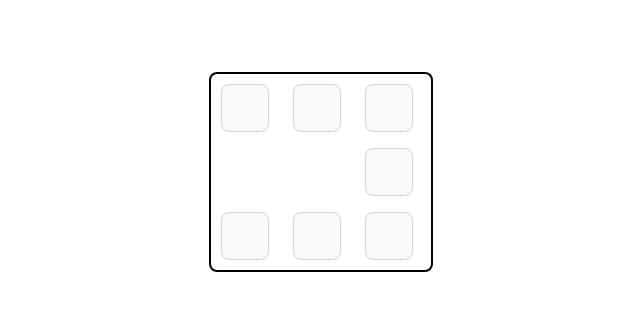
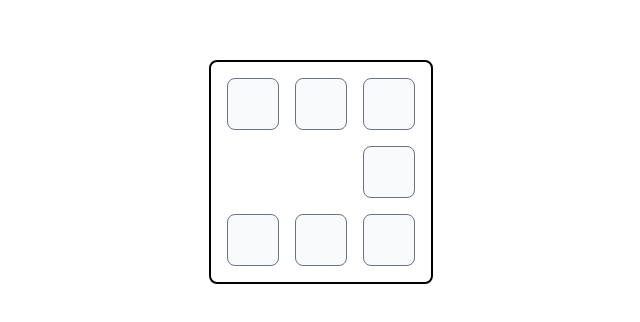
Before and after one commit to Longas13/boxes, a React (Create React App) app: page / in a window 1280 px wide. Shown: the part 228-550 px from the top of the page, without its empty margins (319-959 px from the left). Built offline with nearby package versions, Linux system fonts and the light colour scheme.

Commit message:
feat: Refactor GridView and HomeScreen components; remove unused files and update GridViewButton styles

```diff
--- /dev/null
+++ b/src/components/GridView/GridView.tsx
@@ -0,0 +1,27 @@
+import React from "react";
+
+type GridViewProps<T> = {
+  grid: (T | null)[][];
+  renderCell: (item: T, idx: number) => React.ReactNode;
+  className?: string;
+};
+
+function GridView<T>({ grid, renderCell, className = "" }: GridViewProps<T>) {
+  return (
+    <div className={`grid grid-cols-3 grid-rows-3 gap-4 ${className}`}>
+      {grid
+        .flat()
+        .map((item, idx) =>
+          item !== null ? (
+            <React.Fragment key={`cell-${idx}`}>
+              {renderCell(item, idx)}
+            </React.Fragment>
+          ) : (
+            <div key={`empty-${idx}`} />
+          )
+        )}
+    </div>
+  );
+}
+
+export default GridView;
--- a/src/components/GridView/index.tsx
+++ /dev/null
@@ -1,23 +0,0 @@
-import GridViewButton from "../GridViewButton";
-
-const grid = [
-  [1, 2, 3], // Top row: all buttons
-  [null, null, 4], // Middle row: button only in third column
-  [5, 6, 7], // Bottom row: all buttons
-];
-
-const GridView = () => {
-  return (
-    <div className="grid grid-cols-3 grid-rows-3 gap-4 w-56 border-2 border-black rounded-lg p-[10px]">
-      {grid.flat().map((id, idx) =>
-        id ? (
-          <GridViewButton key={`btn-${id}-${idx}`} />
-        ) : (
-          <div key={`empty-${idx}`} />
-        )
-      )}
-    </div>
-  );
-};
-
-export default GridView;
--- a/src/components/GridViewButton/index.tsx
+++ b/src/components/GridViewButton/index.tsx
@@ -10,7 +10,7 @@ const GridViewButton = () => {
 
   return (
     <button
-      className={`w-12 h-12 inline-flex items-center justify-center border border-gray-300 rounded-lg cursor-pointer p-0 ${
+      className={`w-ful h-full inline-flex items-center justify-center border border-gray-500 rounded-lg cursor-pointer p-0 ${
         active ? "bg-violet-500" : "bg-gray-50"
       }`}
       aria-label="Grid View button"
--- a/src/layouts/GeneralBlockLayout.tsx
+++ /dev/null
@@ -1,5 +0,0 @@
-const GeneralBlockLayout = () => {
-    return ( <></> );
-}
-
-export default GeneralBlockLayout;
--- a/src/screens/HomeScreen/index.tsx
+++ b/src/screens/HomeScreen/index.tsx
@@ -1,11 +1,21 @@
-import GridView from "../../components/GridView";
+import GridView from "../../components/GridView/GridView";
+import GridViewButton from "../../components/GridViewButton";
 
-const HomeScreen = () => {
-  return (
-    <div className="flex items-center justify-center min-h-screen">
-      <GridView />
-    </div>
-  );
-};
+// Data from api or state. Array of arrays for grid layout
+const gridData = [
+  [1, 2, 3], // First row: 3 buttons
+  [null, null, 4], // Second row: button in rightmost column
+  [5, 6, 7], // Third row: 3 buttons
+];
+
+const HomeScreen = () => (
+  <div className="flex items-center justify-center min-h-screen">
+    <GridView
+      grid={gridData}
+      renderCell={(id) => <GridViewButton key={id} />}
+      className="w-56 h-56 border-2 border-black rounded-lg p-4"
+    />
+  </div>
+);
 
 export default HomeScreen;
```
Also changed, not shown: src/logo.svg (deleted).
